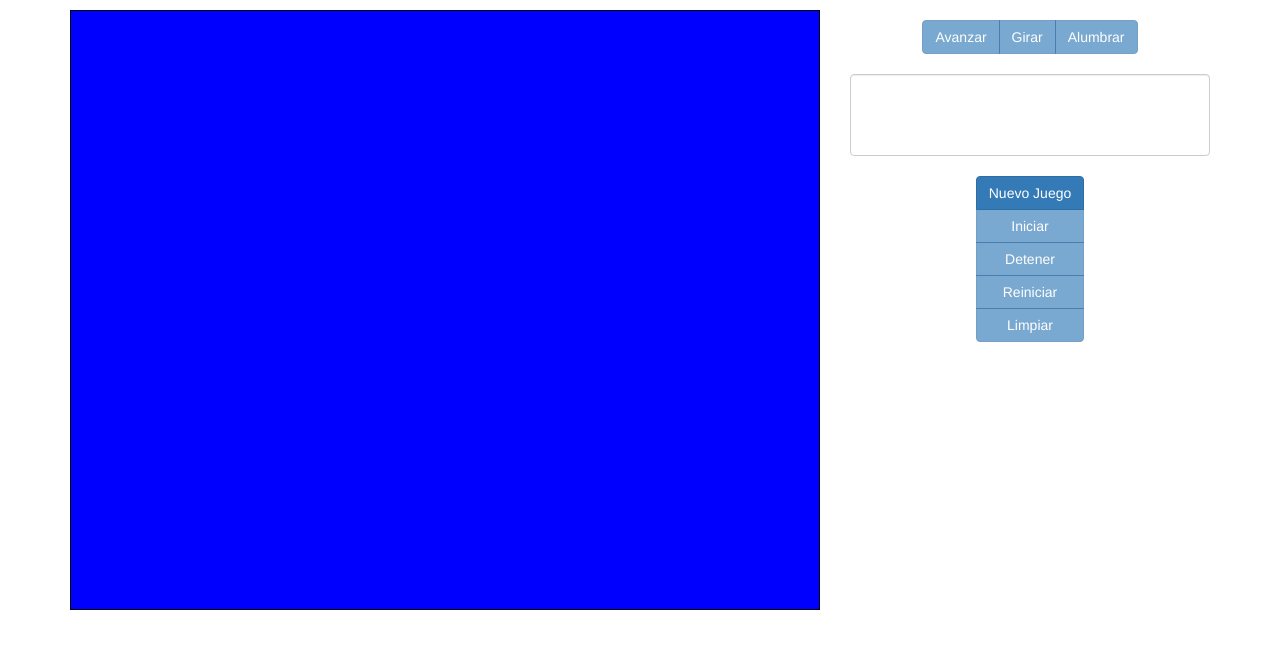
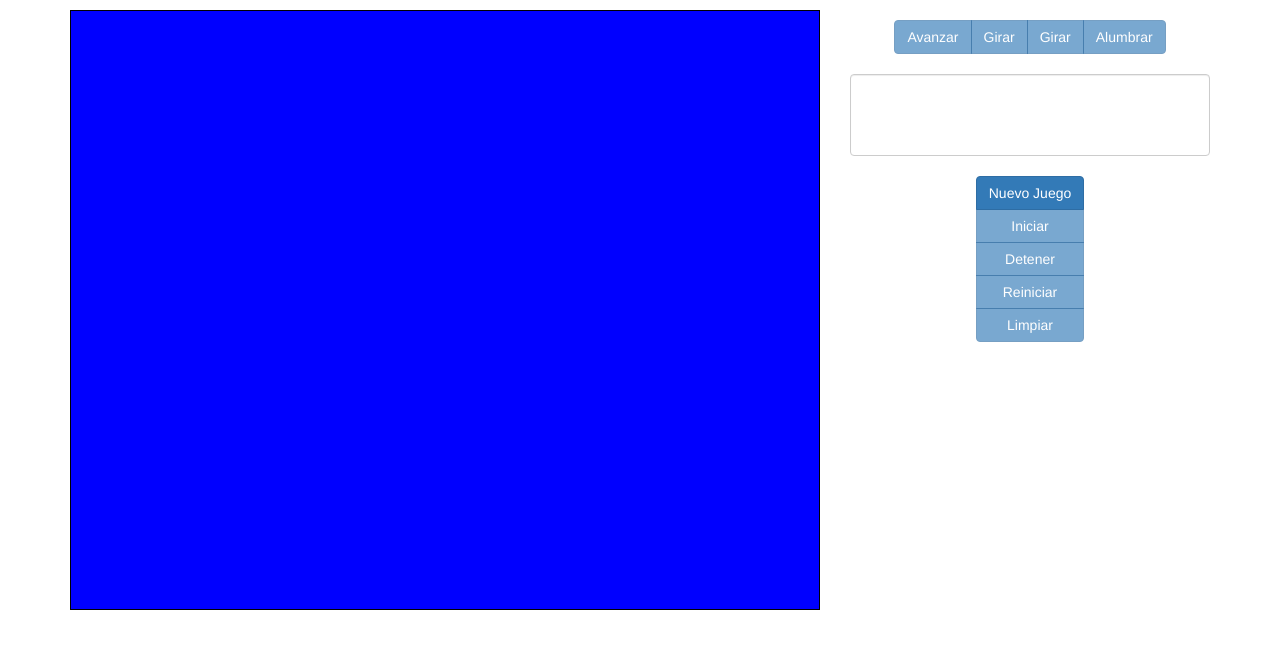
Before and after one commit to JairoAvila/taller3informatica, a plain HTML site: page index.html in a window 1280 px wide. Drawn offline with nearby package versions, Linux system fonts and the light colour scheme.

Commit message:
se agrego un nuevo boton para probar el push

```diff
--- a/index.html
+++ b/index.html
@@ -23,8 +23,9 @@
 	    			<center>
 		    			<div class="btn-group">
 							<button type="button" class="btn btn-primary" id="butonAvanzar" disabled="">Avanzar</button>
-						    <button type="button" class="btn btn-primary" id="butonGirar" disabled>Girar</button>
-						    <button type="button" class="btn btn-primary" id="butonAlumbrar" disabled>Alumbrar</button>
+							<button type="button" class="btn btn-primary" id="butonGirar" disabled>Girar</button>
+							<button type="button" class="btn btn-primary" id="butonGirar" disabled>Girar</button>
+						  <button type="button" class="btn btn-primary" id="butonAlumbrar" disabled>Alumbrar</button>
 						</div>
 					</center>
 			    </div>
```
